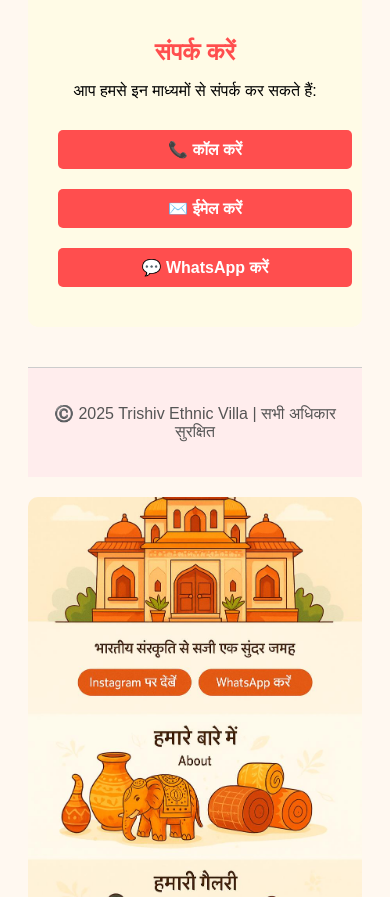
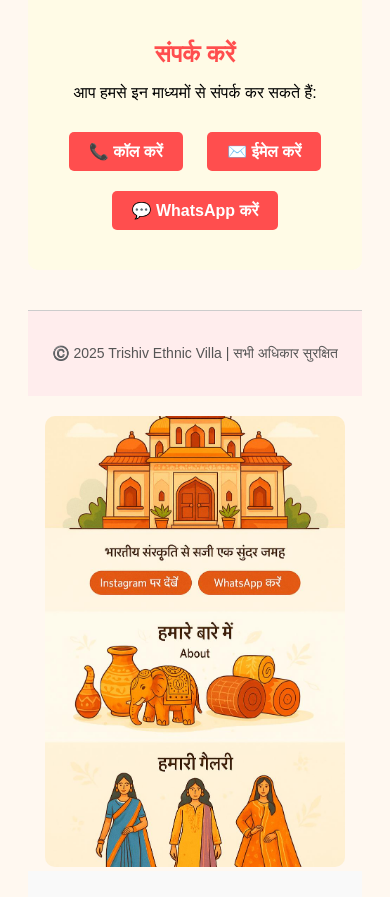
Before and after one commit to khannafabrics/khannafabrics, a plain HTML site: page index.html in a window 390 px wide. Shown: the part 900-1797 px from the top of the page. Drawn offline with Linux system fonts and the light colour scheme.

Commit message:
Add files via upload

```diff
--- a/style.css
+++ b/style.css
@@ -11,10 +11,12 @@ body {
   border-radius: 10px;
   margin-top: 20px;
 }
+
 img {
   margin-top: 20px;
   border-radius: 10px;
 }
+
 .btn {
   display: inline-block;
   background-color: #ff5e5e;
@@ -29,31 +31,7 @@ img {
 .btn:hover {
   background-color: #ff3b3b;
 }
-footer {
-  margin-top: 40px;
-  font-size: 14px;
-  color: #777;
-}
-/* ===== Responsive Design (Mobile Friendly) ===== */
-@media (max-width: 600px) {
-  h1 {
-    font-size: 24px;
-  }
 
-  p {
-    font-size: 16px;
-  }
-
-  .btn {
-    display: block;
-    width: 100%;
-    box-sizing: border-box;
-  }
-
-  .main-image {
-    width: 100%;
-  }
-}
 footer {
   margin-top: 40px;
   padding: 20px;
@@ -63,6 +41,7 @@ footer {
   color: #555;
   border-top: 1px solid #ccc;
 }
+
 .about {
   background-color: #fff0f0;
   padding: 30px 20px;
@@ -82,12 +61,14 @@ footer {
   color: #444;
   line-height: 1.6;
 }
+
 .about-img {
   width: 100%;
   max-width: 300px;
   border-radius: 10px;
   margin: 20px 0;
 }
+
 .gallery {
   padding: 30px 20px;
   text-align: center;
@@ -114,6 +95,7 @@ footer {
   border-radius: 10px;
   box-shadow: 0 4px 8px rgba(0,0,0,0.1);
 }
+
 .contact {
   padding: 30px 20px;
   background-color: #fffbe6;
```
Also changed, not shown: Index.html (+6 -6 lines).
